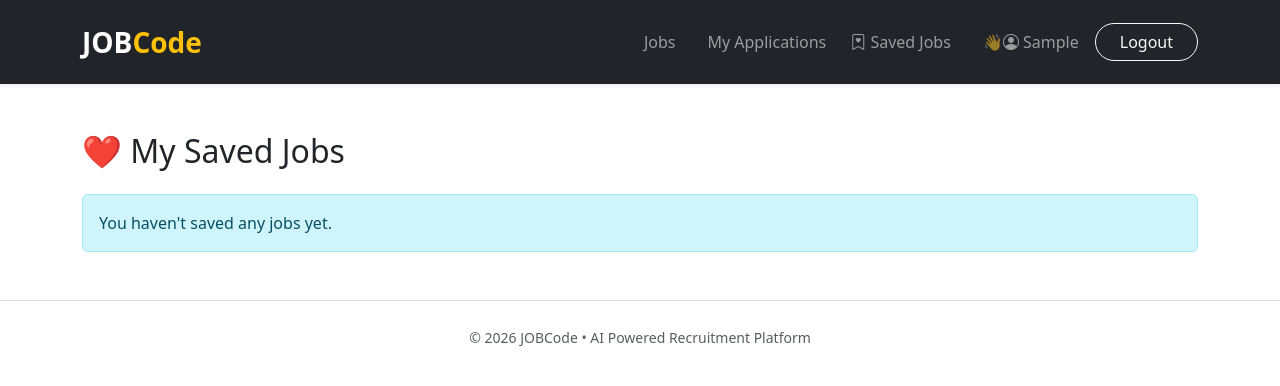
After one commit to Jawahar28/AI-Powered-Job-Portal, a Django app: page /saved-jobs/ in a window 1280 px wide. The commit adds this page. Shown: the top 386 px of the page. Run offline with Django 5.2, Linux system fonts and the light colour scheme; the visitor is signed in with stand-in values (Sample User, id 1); data that the repository does not hold is empty.

Commit message:
Added Saved Jobs

```diff
--- a/jobs/admin.py
+++ b/jobs/admin.py
@@ -1,6 +1,7 @@
 from django.contrib import admin
-from .models import Company,Job
+from .models import Company,Job, SavedJob
 
 # Register your models here.
 admin.site.register(Company)
 admin.site.register(Job)
+admin.site.register(SavedJob)
--- /dev/null
+++ b/jobs/templates/jobs/saved_jobs.html
@@ -0,0 +1,67 @@
+{% extends "base.html" %}
+
+{% block title %}
+Saved Jobs
+{% endblock %}
+
+{% block content %}
+
+<div class="container mt-5">
+
+    <h2 class="mb-4">
+
+        ❤️ My Saved Jobs
+
+    </h2>
+
+    {% for saved in saved_jobs %}
+
+    <div class="card shadow-sm mb-3">
+
+        <div class="card-body">
+
+            <h4>{{ saved.job.title }}</h4>
+
+            <p class="text-muted">
+
+                {{ saved.job.company.name }}
+
+            </p>
+
+            <p>
+
+                📍 {{ saved.job.location }}
+
+            </p>
+
+            <p>
+
+                💰 ₹{{ saved.job.salary }}
+
+            </p>
+
+            <a
+                href="{% url 'job_detail' saved.job.id %}"
+                class="btn btn-primary">
+
+                View Job
+
+            </a>
+
+        </div>
+
+    </div>
+
+    {% empty %}
+
+    <div class="alert alert-info">
+
+        You haven't saved any jobs yet.
+
+    </div>
+
+    {% endfor %}
+
+</div>
+
+{% endblock %}
--- a/jobs/urls.py
+++ b/jobs/urls.py
@@ -5,4 +5,6 @@ urlpatterns = [
     path("home/", views.home, name='home'),
     path("jobs/", views.job_list, name='job_list'),
     path("jobs/<int:id>/", views.job_detail, name='job_detail'),
+    path("jobs/<int:id>/save/", views.save_job, name="save_job"),
+    path("saved-jobs/", views.saved_jobs, name="saved_jobs"),
 ]
--- a/jobs/views.py
+++ b/jobs/views.py
@@ -1,8 +1,9 @@
-from django.shortcuts import render, get_object_or_404
+from django.shortcuts import render, get_object_or_404, redirect
 from django.http import HttpResponse
-from .models import Job, Company
+from .models import Job, Company, SavedJob
 from django.contrib.auth.models import User
 from django.db.models import Q
+from django.contrib.auth.decorators import login_required
 
 # Create your views here.
 def home(request):
@@ -75,3 +76,30 @@ def job_detail(request, id):
             "related_jobs": related_jobs,
         },
     )
+
+
+@login_required
+def save_job(request, id):
+
+    job = get_object_or_404(Job, id=id)
+
+    SavedJob.objects.get_or_create(
+        user=request.user,
+        job=job
+    )
+
+    return redirect("job_detail", id=id)
+
+
+@login_required
+def saved_jobs(request):
+
+    saved_jobs = request.user.saved_jobs.select_related("job", "job__company")
+
+    return render(
+        request,
+        "jobs/saved_jobs.html",
+        {
+            "saved_jobs": saved_jobs,
+        },
+    )
--- a/templates/base.html
+++ b/templates/base.html
@@ -92,20 +92,44 @@
 
                     </li>
 
+                    <li class="nav-item me-3">
+
+                        <a class="nav-link" href="{% url 'saved_jobs' %}">
+
+                            <i class="bi bi-bookmark-heart"></i>
+
+                            Saved Jobs
+
+                        </a>
+
+                    </li>
+
                     <li class="nav-item me-2">
 
                         <span class="nav-link">
-                            👋 {{ request.user.username }}
+                            👋<i class="bi bi-person-circle"></i>
+
+                                {{ request.user.first_name|default:request.user.username }}
                         </span>
 
                     </li>
 
                     <li class="nav-item">
 
-                        <a class="btn btn-outline-light rounded-pill px-4"
-                           href="{% url 'logout' %}">
-                            Logout
-                        </a>
+                        <form method="post"
+                            action="{% url 'logout' %}"
+                            class="d-inline">
+
+                            {% csrf_token %}
+
+                            <button
+                                class="btn btn-outline-light rounded-pill px-4">
+
+                                Logout
+
+                            </button>
+
+                        </form>
 
                     </li>
 
```
Also changed, not shown: jobs/models.py (+25 -0 lines), jobs/templates/jobs/job_detail.html (+8 -0 lines), jobs/migrations/0004_savedjob.py (added).
